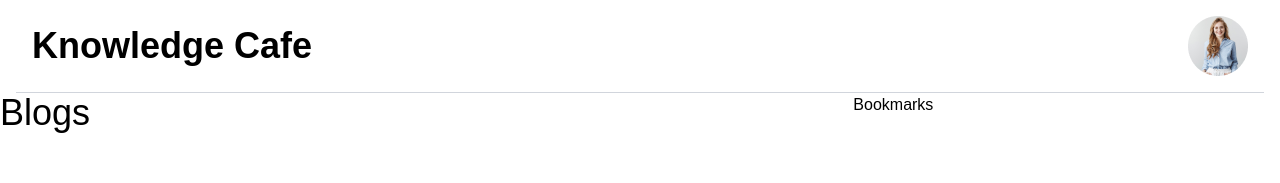
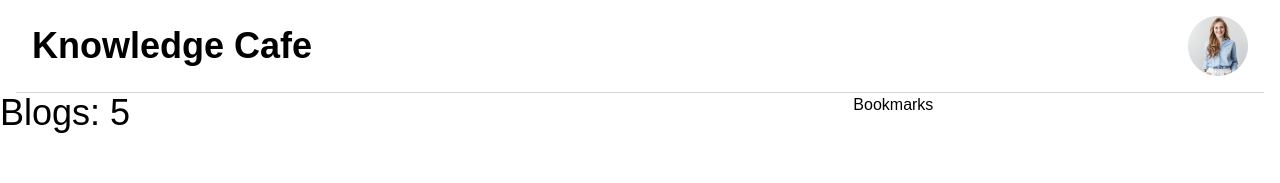
Before and after one commit to tasninanika/Knowledge-Cafe, a React (Vite) app: page / in a window 1280 px wide. Shown: the top 183 px of the page. Built offline with nearby package versions, Linux system fonts and the light colour scheme.

Commit message:
Added bookmarks.jsx

```diff
--- a/src/App.jsx
+++ b/src/App.jsx
@@ -7,10 +7,10 @@
   return (
     <>
       <Header></Header>
-      <div className="md:flex">
+      <main className="md:flex">
         <Blogs></Blogs>
         <Bookmarks></Bookmarks>
-      </div>
+      </main>
     </>
   )
 }
--- a/src/Components/Blogs/Blogs.jsx
+++ b/src/Components/Blogs/Blogs.jsx
@@ -9,12 +9,12 @@
     useEffect(()=>{
         fetch('blogs.json')
         .then(res=> res.json())
-        .then(data=> console.log(data))
+        .then(data=> setBlogs(data))
     },[])
 
     return (
         <div className="md:w-2/3">
-            <h1 className="text-4xl">Blogs</h1>
+            <h1 className="text-4xl">Blogs: {blogs.length}</h1>
             <Blog></Blog>
         </div>
     );
--- a/src/Components/Header/Header.jsx
+++ b/src/Components/Header/Header.jsx
@@ -1,10 +1,10 @@
 import profile from '../../assets/images/profile.png'
 const Header = () => {
     return (
-        <div className='flex justify-between items-center p-4 mx-4 border-b border-gray-300'>
+        <header className='flex justify-between items-center p-4 mx-4 border-b border-gray-300'>
             <h1 className="text-4xl font-bold">Knowledge Cafe</h1>
             <img src={profile} alt="" />
-        </div>
+        </header>
     );
 };
 
```
